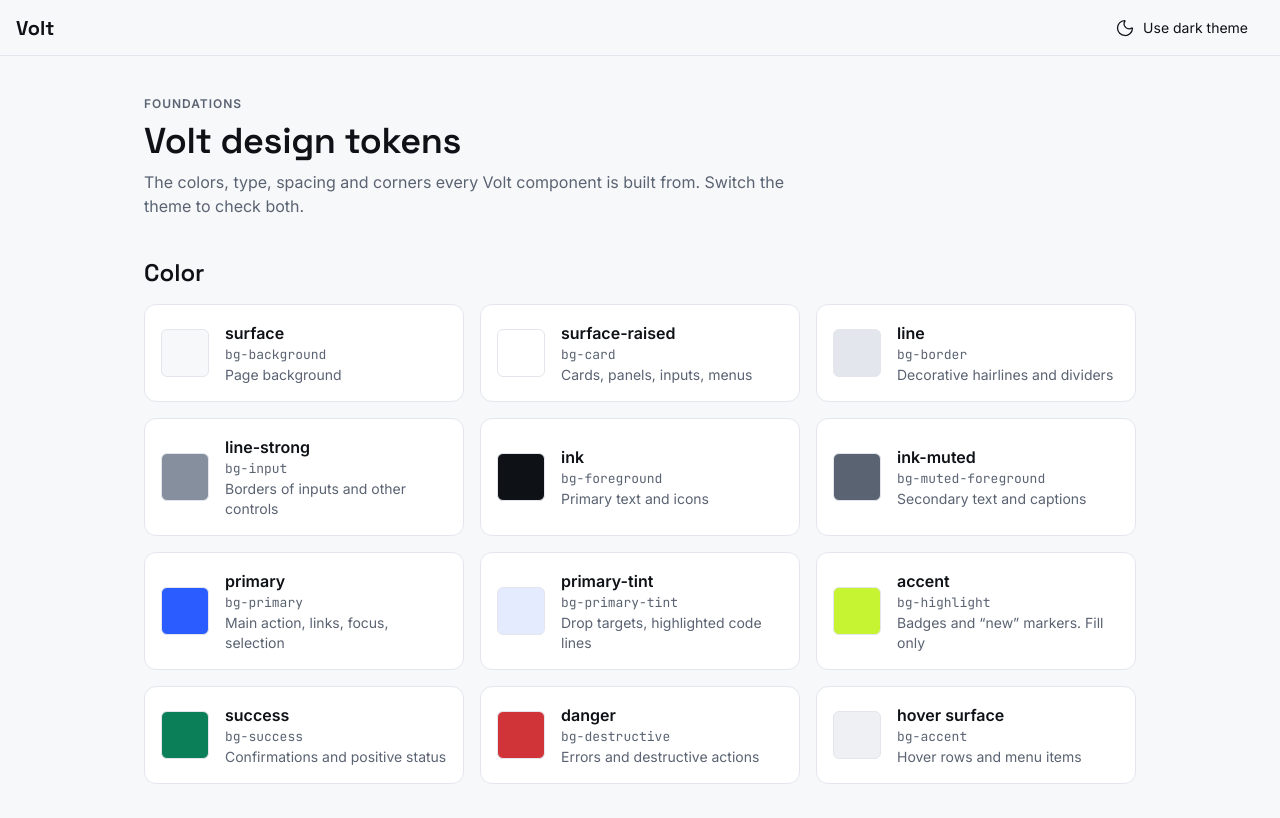
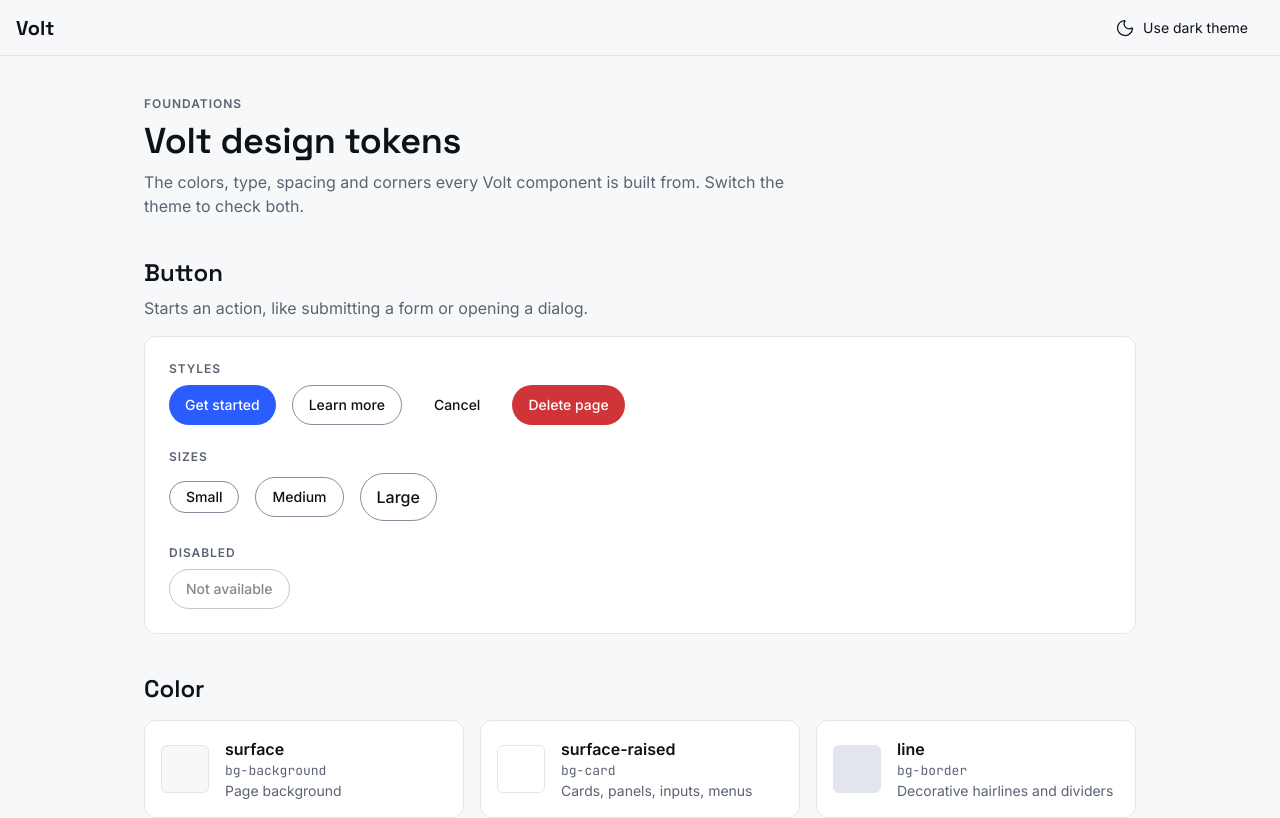
Before and after one commit to SamSto4/volt, a Next.js app: page / in a window 1280 px wide. Shown: the top 818 px of the page. Built offline with nearby package versions, Linux system fonts and the light colour scheme.

Commit message:
feat: show Button on the home page, driven by its manifest
Co-Authored-By: Claude Opus 5.5 <noreply@anthropic.com>

```diff
--- a/src/app/page.jsx
+++ b/src/app/page.jsx
@@ -1,4 +1,6 @@
 import { ThemeToggle } from "@/components/theme-toggle";
+import { Button } from "@/components/ui/button";
+import buttonManifest, { buttonProps } from "@/registry/button";
 
 // A reference page for the Volt tokens, so both themes can be checked by eye.
 // It's temporary as the home page: the component catalog replaces it later.
@@ -60,6 +62,45 @@ export default function Home() {
             The colors, type, spacing and corners every Volt component is built from. Switch the
             theme to check both.
           </p>
+        </section>
+
+        <section aria-labelledby="button-heading" className="flex flex-col gap-4">
+          <div className="flex flex-col gap-2">
+            <h2 id="button-heading" className="type-heading-2">
+              {buttonManifest.title}
+            </h2>
+            <p className="max-w-prose text-muted-foreground">{buttonManifest.description}</p>
+          </div>
+          <div className="flex flex-col gap-6 rounded-md border border-border bg-card p-4 md:p-6">
+            {/* Each preset comes from the manifest: parse() fills in every
+                prop the preset doesn't set, exactly like a dropped block. */}
+            <ButtonRow label="Styles">
+              {buttonManifest.variants.map((variant) => {
+                const { label, ...props } = buttonProps.parse(variant.props);
+                return (
+                  <Button key={variant.name} {...props}>
+                    {label}
+                  </Button>
+                );
+              })}
+            </ButtonRow>
+            <ButtonRow label="Sizes">
+              <Button variant="secondary" size="sm">
+                Small
+              </Button>
+              <Button variant="secondary" size="md">
+                Medium
+              </Button>
+              <Button variant="secondary" size="lg">
+                Large
+              </Button>
+            </ButtonRow>
+            <ButtonRow label="Disabled">
+              <Button variant="secondary" disabled>
+                Not available
+              </Button>
+            </ButtonRow>
+          </div>
         </section>
 
         <section aria-labelledby="color-heading" className="flex flex-col gap-4">
@@ -150,3 +191,17 @@ export default function Home() {
     </>
   );
 }
+
+/**
+ * One labeled row of example buttons.
+ *
+ * @param {{ label: string, children: import("react").ReactNode }} props
+ */
+function ButtonRow({ label, children }) {
+  return (
+    <div className="flex flex-col gap-2">
+      <p className="type-label text-muted-foreground">{label}</p>
+      <div className="flex flex-wrap items-center gap-4">{children}</div>
+    </div>
+  );
+}
```
